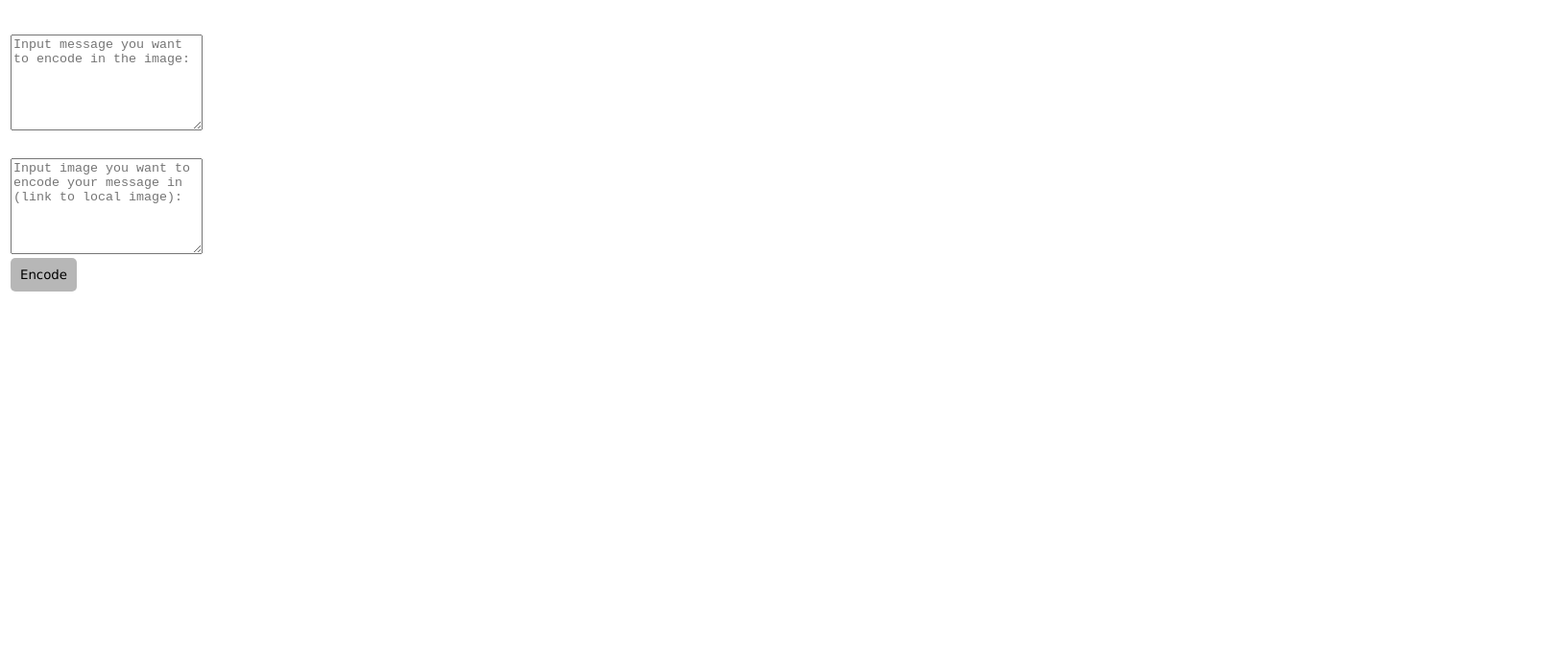
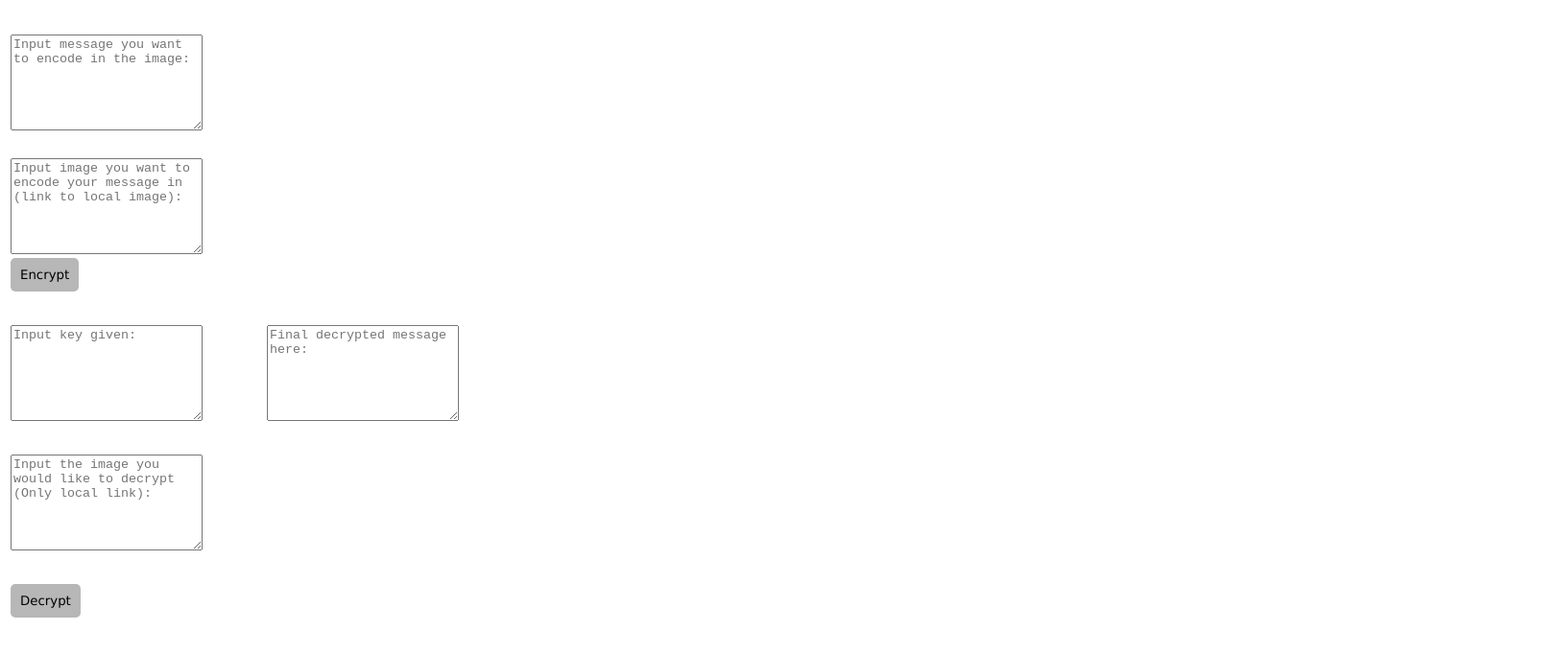
Before and after one commit to THE-COB/SIPEncrypter, a plain HTML site: page main.html in a window 1280 px wide. Shown: the whole page at 96% size, 1624 px wide, since content can reach past the window. Drawn offline with Linux system fonts and the light colour scheme.

Commit message:
Created decrypt framework

```diff
--- a/main.html
+++ b/main.html
@@ -5,7 +5,7 @@
 <table>
 <tr>
 	<td>
-		<textarea id="userString" placeholder="Input message you want to encode in the image:"></textarea>
+		<textarea class="textBox" id="userString" placeholder="Input message you want to encode in the image:"></textarea>
 	</td>
 
 	<td id="imageCell">
@@ -17,14 +17,36 @@
 </tr>
 <tr>
 	<td>
-		<textarea id="userImage" placeholder="Input image you want to encode your message in (link to local image):"></textarea>
+		<textarea class="textBox" id="userImage" placeholder="Input image you want to encode your message in (link to local image):"></textarea>
 	</td>
 </tr>
 <tr>
 	<td>
-		<button id="submitButton" onclick="encrypt()">Encode</button>
+		<button id="submitButton" onclick="encrypt()">Encrypt</button>
 	</td>
 </tr>
+
+<!-- Decrypt UI -->
+<tr>
+	<td id="keyCell">
+		<textarea class="textBox" placeholder="Input key given:"></textarea>
+	</td>
+
+	<td id="finalDecrypt">
+		<textarea id="deOut" class="textBox" placeholder="Final decrypted message here:"></textarea>
+	</td>
+</tr>
+<tr>
+	<td id="userImageToDecrypt">
+		<textarea id="toDe" class="textBox" placeholder="Input the image you would like to decrypt (Only local link):"></textarea>
+	</td>
+</tr>
+<tr>
+	<td>
+		<button id="submitButton" onclick="decrypt()">Decrypt</button>
+	</td>
+</tr>
+
 
 </table>
 
@@ -46,10 +68,19 @@
 		background-color: #B7B7B7;
 		padding: 10px;
 	}
-	#userString,#userImage{
+	.textBox{
 		width: 200px;
 		height: 100px;
 	}
+	#keyCell{
+		padding-top: 2em;
+		padding-bottom: 2em;
+		padding-right: 4em;
+	}
+	#userImageToDecrypt{
+		padding-bottom: 2em;
+	}
+
 
 
 </style>
```
